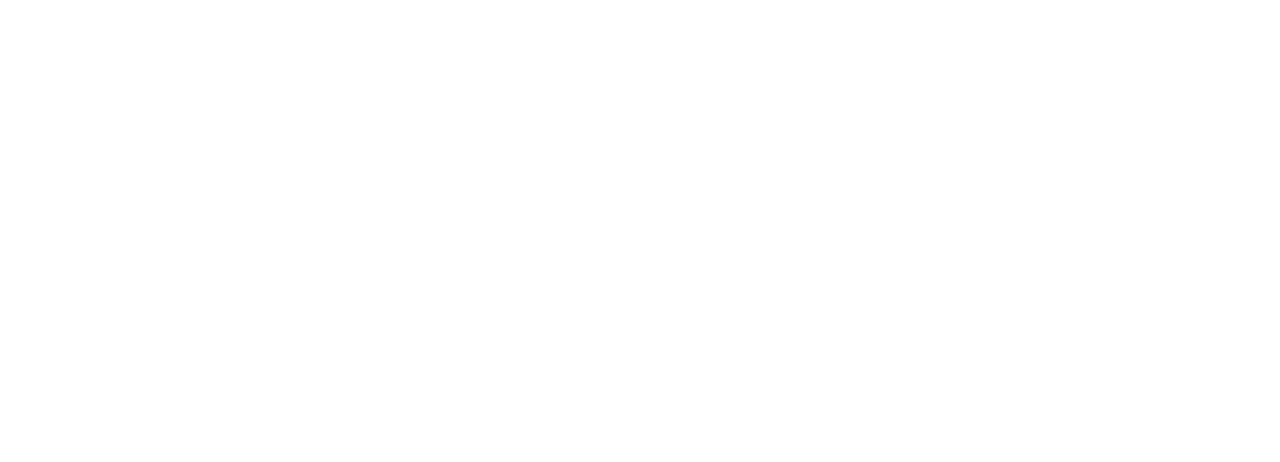
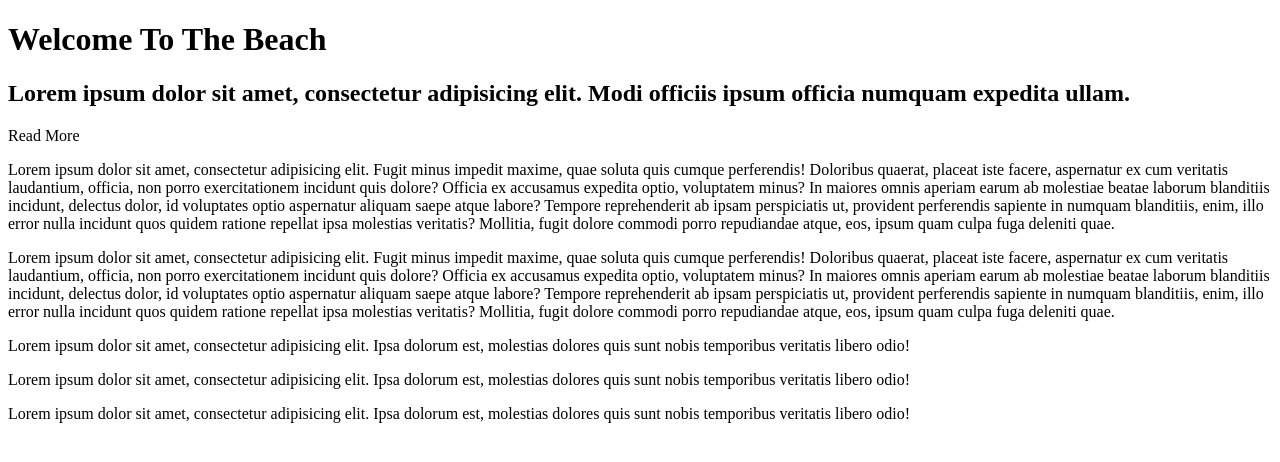
Before and after one commit to Nikita-Piskarev/HomWorck_2, a plain HTML site: page index.html in a window 1280 px wide. Drawn offline with Linux system fonts and the light colour scheme.

Commit message:
Add html, class commit
Added HTML and classes to blocks

```diff
--- a/asset/css/style.css
+++ b/asset/css/style.css
@@ -0,0 +1,18 @@
+*{
+    box-sizing: border-box;
+}
+.header {
+
+}
+
+.header__title {
+
+}
+
+.header__subtitle {
+
+}
+
+.header__button {
+
+}
--- a/index.html
+++ b/index.html
@@ -9,9 +9,69 @@
   </head>
   <body>
     <header class="header">
-        <h1 class="header__title"></h1>
-        <h2 class="header__subtitle"></h2>
-        <div class="header__button"></div>
+      <h1 class="header__title">Welcome To The Beach</h1>
+      <h2 class="header__subtitle">
+        Lorem ipsum dolor sit amet, consectetur adipisicing elit. Modi officiis
+        ipsum officia numquam expedita ullam.
+      </h2>
+      <div class="header__button">Read More</div>
     </header>
+    <main class="main">
+      <section class="main__section-itnfo">
+        <p class="main__section-itnfo-paragraph">
+          Lorem ipsum dolor sit amet, consectetur adipisicing elit. Fugit minus
+          impedit maxime, quae soluta quis cumque perferendis! Doloribus
+          quaerat, placeat iste facere, aspernatur ex cum veritatis laudantium,
+          officia, non porro exercitationem incidunt quis dolore? Officia ex
+          accusamus expedita optio, voluptatem minus? In maiores omnis aperiam
+          earum ab molestiae beatae laborum blanditiis incidunt, delectus dolor,
+          id voluptates optio aspernatur aliquam saepe atque labore? Tempore
+          reprehenderit ab ipsam perspiciatis ut, provident perferendis sapiente
+          in numquam blanditiis, enim, illo error nulla incidunt quos quidem
+          ratione repellat ipsa molestias veritatis? Mollitia, fugit dolore
+          commodi porro repudiandae atque, eos, ipsum quam culpa fuga deleniti
+          quae.
+        </p>
+      </section>
+      <section class="main__section-content">
+        <p class="main__section-content-paragraph">
+          Lorem ipsum dolor sit amet, consectetur adipisicing elit. Fugit minus
+          impedit maxime, quae soluta quis cumque perferendis! Doloribus
+          quaerat, placeat iste facere, aspernatur ex cum veritatis laudantium,
+          officia, non porro exercitationem incidunt quis dolore? Officia ex
+          accusamus expedita optio, voluptatem minus? In maiores omnis aperiam
+          earum ab molestiae beatae laborum blanditiis incidunt, delectus dolor,
+          id voluptates optio aspernatur aliquam saepe atque labore? Tempore
+          reprehenderit ab ipsam perspiciatis ut, provident perferendis sapiente
+          in numquam blanditiis, enim, illo error nulla incidunt quos quidem
+          ratione repellat ipsa molestias veritatis? Mollitia, fugit dolore
+          commodi porro repudiandae atque, eos, ipsum quam culpa fuga deleniti
+          quae.
+        </p>
+      </section>
+    </main>
+    <footer class="footer">
+      <section class="footer__section-info">
+        <p class="footer__section-info-paragraph">
+          Lorem ipsum dolor sit amet, consectetur adipisicing elit. Ipsa dolorum
+          est, molestias dolores quis sunt nobis temporibus veritatis libero
+          odio!
+        </p>
+      </section>
+      <section class="footer__section-contact">
+        <p class="footer__section-contact-paragraph">
+          Lorem ipsum dolor sit amet, consectetur adipisicing elit. Ipsa dolorum
+          est, molestias dolores quis sunt nobis temporibus veritatis libero
+          odio!
+        </p>
+      </section>
+      <section class="footer__section-maps">
+        <p class="footer__section-maps-paragraph">
+          Lorem ipsum dolor sit amet, consectetur adipisicing elit. Ipsa dolorum
+          est, molestias dolores quis sunt nobis temporibus veritatis libero
+          odio!
+        </p>
+      </section>
+    </footer>
   </body>
 </html>
```
